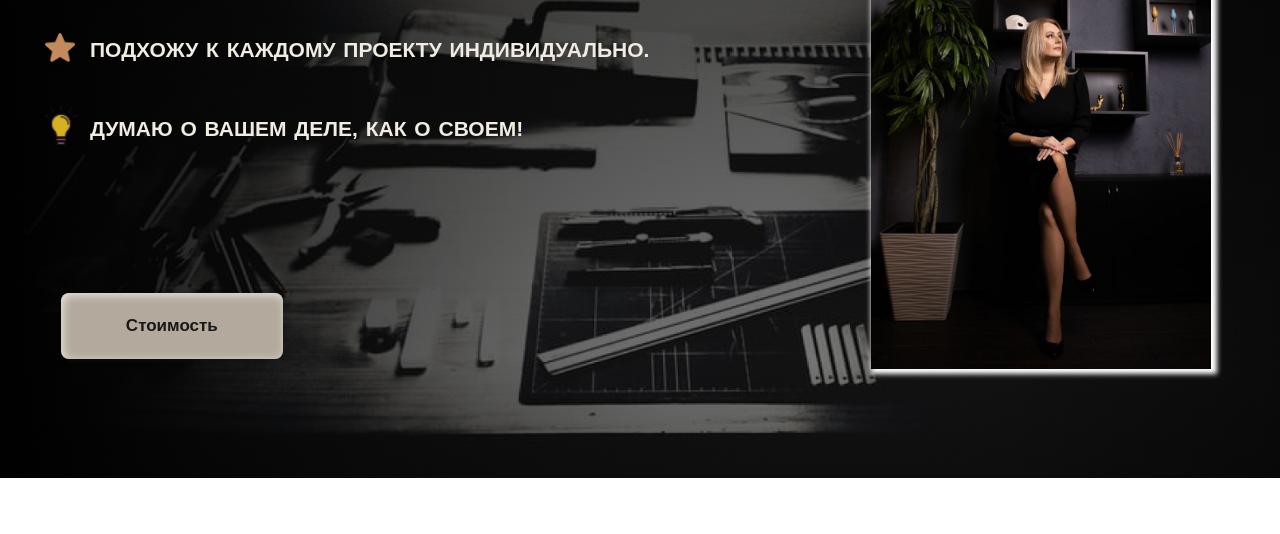
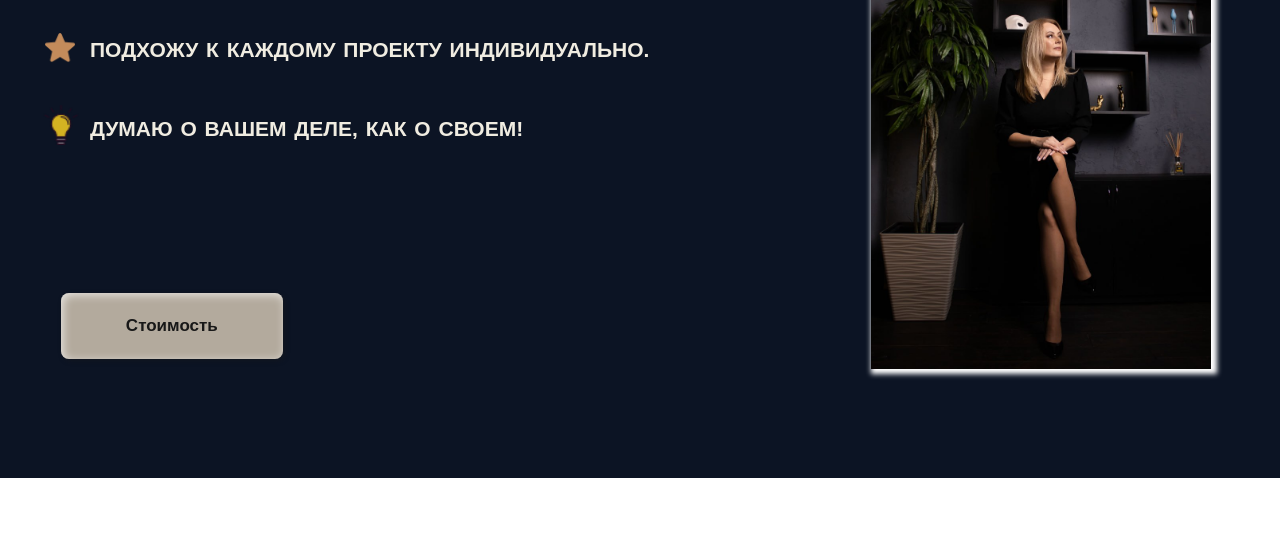
Before and after one commit to Jay7cvc/target, a plain HTML site: page index.html in a window 1280 px wide. Shown: the part 266-800 px from the top of the page. Drawn offline with Linux system fonts and the light colour scheme.

Commit message:
style.css

```diff
--- a/style.css
+++ b/style.css
@@ -51,10 +51,10 @@ ul, li {
 }
 
 .header {
-	/*background-color: #0c1424;*/
+	background-color: #0c1424;
 	padding-bottom: 282px;
     padding-top: 40px;
-    background: url('/img/Image.png') no-repeat center top / cover;
+
 }
 
 .logo {
```
